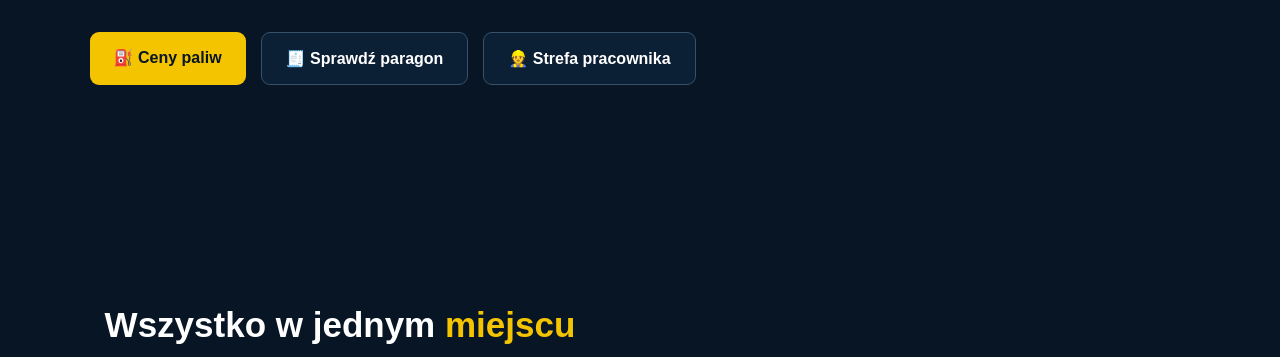
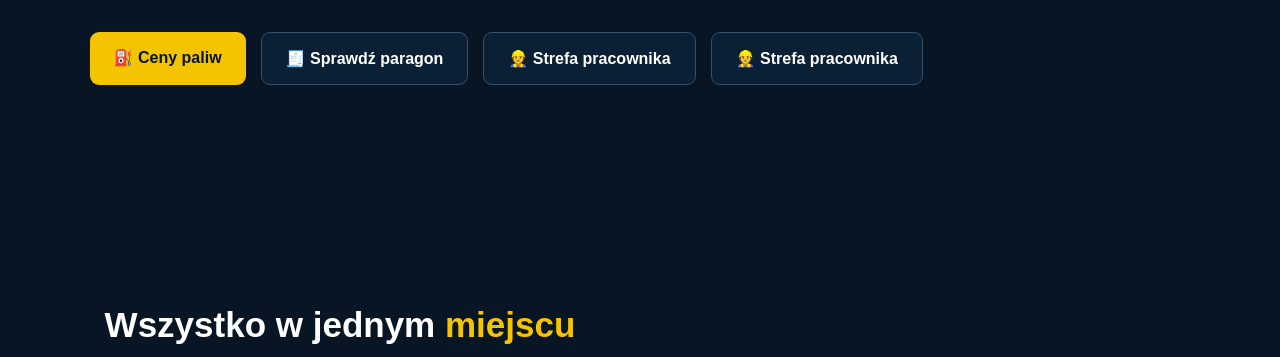
Before and after one commit to radekkarc1-crypto/mazowieckie-paliwa, a website: page index.html in a window 1280 px wide. Shown: the part 434-791 px from the top of the page. Drawn offline with Linux system fonts and the light colour scheme.

Commit message:
Update index.html

```diff
--- a/index.html
+++ b/index.html
@@ -324,8 +324,9 @@
                 href="/pracownik.html"
             >
                 👷 Strefa pracownika
-            </a>
-
+            <a class="btn secondary" href="/pracownik.html">
+    👷 Strefa pracownika
+</a>
         </div>
 
     </div>
```
